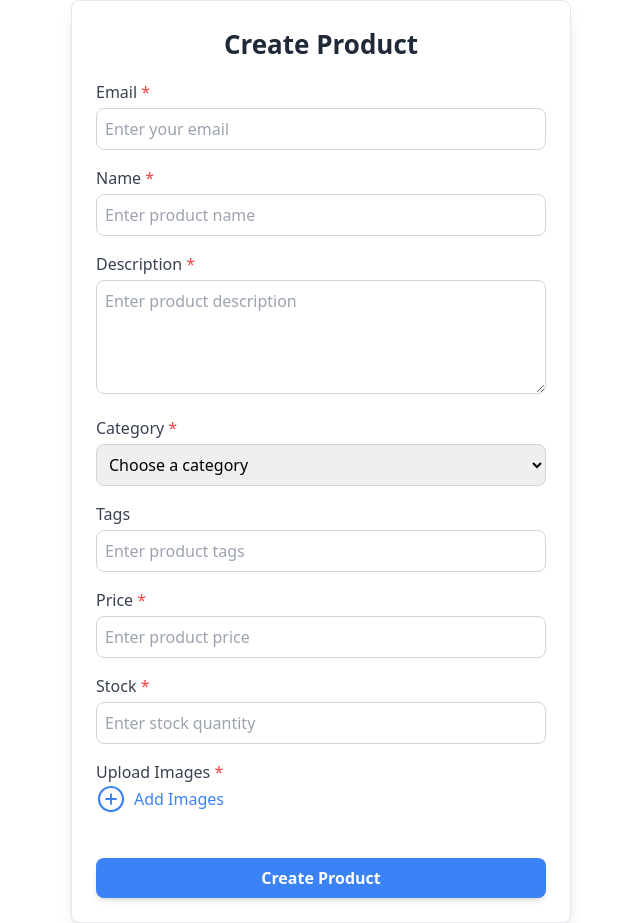
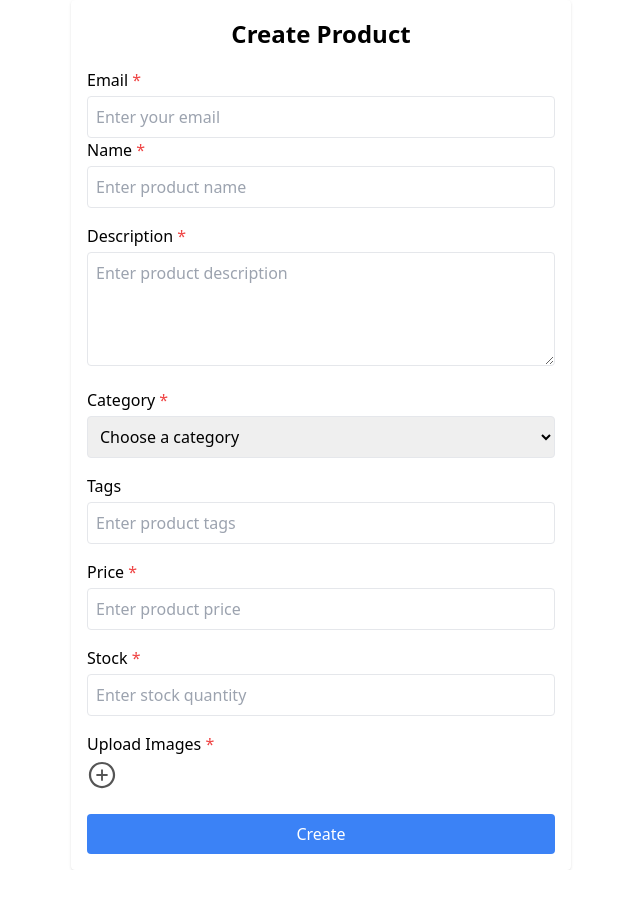
Before and after one commit to Vigneshkalvium/E-Commerce_follow_along, a React (Create React App) app in the folder frontend/: page /create-product in a window 1280 px wide. Shown: the whole page, without its empty margins (319-959 px from the left). After the commit the page ends 870 px from the top, so only its background shows below. Built offline with nearby package versions, Linux system fonts and the light colour scheme.

Commit message:
Milstone13

```diff
--- a/frontend/src/App.js
+++ b/frontend/src/App.js
@@ -11,7 +11,8 @@
         <Route path='/login' element={<LoginPage />} />
         <Route path='/signup' element={<SignupPage />} />
         <Route path='/create-product' element={<CreateProduct />} />
-        <Route path='/myproducts' element={<MyProducts/>} />
+        <Route path='/create-product/:id' element={<CreateProduct />} />
+        <Route path='/my-products' element={<MyProducts/>} />
       </Routes>
     </BrowserRouter>
   );
--- a/frontend/src/pages/createProduct.jsx
+++ b/frontend/src/pages/createProduct.jsx
@@ -1,8 +1,13 @@
 import React, { useState, useEffect } from "react";
 import { AiOutlinePlusCircle } from "react-icons/ai";
 import axios from "axios";
+import { useParams, useNavigate } from "react-router-dom";
 
 const CreateProduct = () => {
+    const { id } = useParams();
+    const navigate = useNavigate();
+    const isEdit = Boolean(id);
+
     const [images, setImages] = useState([]);
     const [previewImages, setPreviewImages] = useState([]);
     const [name, setName] = useState("");
@@ -14,37 +19,53 @@
     const [email, setEmail] = useState("");
 
     const categoriesData = [
-        "Electronics", "Fashion", "Books", "Home & Garden", "Beauty & Personal Care", "Toys & Games"
+        { title: "Electronics" },
+        { title: "Fashion" },
+        { title: "Books" },
+        { title: "Home Appliances" },
     ];
 
-    const handleImageChange = (e) => {
+    useEffect(() => {
+        if (isEdit) {
+            axios
+                .get(`http://localhost:8000/api/v2/product/product/${id}`)
+                .then((response) => {
+                    const p = response.data.product;
+                    setName(p.name);
+                    setDescription(p.description);
+                    setCategory(p.category);
+                    setTags(p.tags || "");
+                    setPrice(p.price);
+                    setStock(p.stock);
+                    setEmail(p.email);
+                    if (p.images && p.images.length > 0) {
+                        setPreviewImages(
+                            p.images.map((imgPath) => `http://localhost:8000${imgPath}`)
+                        );
+                    }
+                })
+                .catch((err) => {
+                    console.error("Error fetching product:", err);
+                });
+        }
+    }, [id, isEdit]);
+
+    const handleImagesChange = (e) => {
         const files = Array.from(e.target.files);
-        setImages((prevImages) => [...prevImages, ...files]);
+        setImages((prevImages) => prevImages.concat(files));
         const imagePreviews = files.map((file) => URL.createObjectURL(file));
-        setPreviewImages((prevPreviews) => [...prevPreviews, ...imagePreviews]);
+        setPreviewImages((prevPreviews) => prevPreviews.concat(imagePreviews));
     };
-
-    useEffect(() => {
-        return () => {
-            previewImages.forEach((url) => URL.revokeObjectURL(url));
-        };
-    }, [previewImages]);
 
     const handleSubmit = async (e) => {
         e.preventDefault();
-        console.log("Submitting form..."); // ✅ Debugging step
-
-        // Ensure numeric values are properly formatted
-        const formattedPrice = parseFloat(price);
-        const formattedStock = parseInt(stock, 10);
-
         const formData = new FormData();
         formData.append("name", name);
         formData.append("description", description);
         formData.append("category", category);
         formData.append("tags", tags);
-        formData.append("price", formattedPrice);
-        formData.append("stock", formattedStock);
+        formData.append("price", price);
+        formData.append("stock", stock);
         formData.append("email", email);
 
         images.forEach((image) => {
@@ -52,15 +73,26 @@
         });
 
         try {
-            console.log("Sending request to backend...");
-            const response = await axios.post("http://localhost:8000/api/v2/product/create-product", formData, {
-                headers: {
-                    "Content-Type": "multipart/form-data",
-                },
-            });
-
-            console.log("Response:", response.data);
-
+            if (isEdit) {
+                const response = await axios.put(
+                    `http://localhost:8000/api/v2/product/update-product/${id}`,
+                    formData,
+                    {
+                        headers: { "Content-Type": "multipart/form-data" },
+                    }
+                );
+                if (response.status === 200) {
+                    alert("Product updated successfully!");
+                    navigate("/my-products");
+                }
+            } else {
+                const response = await axios.post(
+                    "http://localhost:8000/api/v2/product/create-product",
+                    formData,
+                    {
+                        headers: { "Content-Type": "multipart/form-data" },
+                    }
+                );
                 if (response.status === 201) {
                     alert("Product created successfully!");
                     setImages([]);
@@ -73,135 +105,145 @@
                     setStock("");
                     setEmail("");
                 }
+            }
         } catch (err) {
-            console.error("Error creating product:", err.response?.data || err);
-            alert("Failed to create product. Please check the data and try again.");
+            console.error("Error creating/updating product:", err);
+            alert("Failed to save product. Please check the data and try again.");
         }
     };
 
     return (
-        <div className="w-[90%] max-w-[500px] bg-white shadow-lg rounded-lg p-6 mx-auto border border-gray-200">
-            <h5 className="text-[26px] font-bold text-center text-gray-800 mb-4">Create Product</h5>
+        <div className="w-[90%] max-w-[500px] bg-white shadow h-auto rounded-[4px] p-4 mx-auto">
+            <h5 className="text-[24px] font-semibold text-center">
+                {isEdit ? "Edit Product" : "Create Product"}
+            </h5>
             <form onSubmit={handleSubmit}>
-                <div className="mb-4">
-                    <label className="text-gray-700 font-medium">Email <span className="text-red-500">*</span></label>
+                <div className="mt-4">
+                    <label className="pb-1 block">
+                        Email <span className="text-red-500">*</span>
+                    </label>
                     <input
                         type="email"
                         value={email}
-                        className="w-full p-2 border border-gray-300 rounded-lg mt-1 focus:ring-2 focus:ring-blue-300"
+                        className="w-full p-2 border rounded"
                         onChange={(e) => setEmail(e.target.value)}
                         placeholder="Enter your email"
                         required
                     />
                 </div>
-
-                <div className="mb-4">
-                    <label className="text-gray-700 font-medium">Name <span className="text-red-500">*</span></label>
+                <div>
+                    <label className="pb-1 block">
+                        Name <span className="text-red-500">*</span>
+                    </label>
                     <input
                         type="text"
                         value={name}
-                        className="w-full p-2 border border-gray-300 rounded-lg mt-1 focus:ring-2 focus:ring-blue-300"
+                        className="w-full p-2 border rounded"
                         onChange={(e) => setName(e.target.value)}
                         placeholder="Enter product name"
                         required
                     />
                 </div>
-
-                <div className="mb-4">
-                    <label className="text-gray-700 font-medium">Description <span className="text-red-500">*</span></label>
+                <div className="mt-4">
+                    <label className="pb-1 block">
+                        Description <span className="text-red-500">*</span>
+                    </label>
                     <textarea
                         value={description}
-                        className="w-full p-2 border border-gray-300 rounded-lg mt-1 focus:ring-2 focus:ring-blue-300"
+                        className="w-full p-2 border rounded"
                         onChange={(e) => setDescription(e.target.value)}
                         placeholder="Enter product description"
                         rows="4"
                         required
                     ></textarea>
                 </div>
-
-                <div className="mb-4">
-                    <label className="text-gray-700 font-medium">Category <span className="text-red-500">*</span></label>
+                <div className="mt-4">
+                    <label className="pb-1 block">
+                        Category <span className="text-red-500">*</span>
+                    </label>
                     <select
-                        className="w-full p-2 border border-gray-300 rounded-lg mt-1 focus:ring-2 focus:ring-blue-300"
+                        className="w-full p-2 border rounded"
                         value={category}
                         onChange={(e) => setCategory(e.target.value)}
                         required
                     >
                         <option value="">Choose a category</option>
-                        {categoriesData.map((title) => (
-                            <option value={title} key={title}>
-                                {title}
+                        {categoriesData.map((i) => (
+                            <option value={i.title} key={i.title}>
+                                {i.title}
                             </option>
                         ))}
                     </select>
                 </div>
-
-                <div className="mb-4">
-                    <label className="text-gray-700 font-medium">Tags</label>
+                <div className="mt-4">
+                    <label className="pb-1 block">Tags</label>
                     <input
                         type="text"
                         value={tags}
-                        className="w-full p-2 border border-gray-300 rounded-lg mt-1 focus:ring-2 focus:ring-blue-300"
+                        className="w-full p-2 border rounded"
                         onChange={(e) => setTags(e.target.value)}
                         placeholder="Enter product tags"
                     />
                 </div>
-
-                <div className="mb-4">
-                    <label className="text-gray-700 font-medium">Price <span className="text-red-500">*</span></label>
+                <div className="mt-4">
+                    <label className="pb-1 block">
+                        Price <span className="text-red-500">*</span>
+                    </label>
                     <input
                         type="number"
                         value={price}
-                        className="w-full p-2 border border-gray-300 rounded-lg mt-1 focus:ring-2 focus:ring-blue-300"
+                        className="w-full p-2 border rounded"
                         onChange={(e) => setPrice(e.target.value)}
                         placeholder="Enter product price"
                         required
                     />
                 </div>
-
-                <div className="mb-4">
-                    <label className="text-gray-700 font-medium">Stock <span className="text-red-500">*</span></label>
+                <div className="mt-4">
+                    <label className="pb-1 block">
+                        Stock <span className="text-red-500">*</span>
+                    </label>
                     <input
                         type="number"
                         value={stock}
-                        className="w-full p-2 border border-gray-300 rounded-lg mt-1 focus:ring-2 focus:ring-blue-300"
+                        className="w-full p-2 border rounded"
                         onChange={(e) => setStock(e.target.value)}
                         placeholder="Enter stock quantity"
                         required
                     />
                 </div>
-
-                <div className="mb-4">
-                    <label className="text-gray-700 font-medium">Upload Images <span className="text-red-500">*</span></label>
+                <div className="mt-4">
+                    <label className="pb-1 block">
+                        {isEdit ? "Upload New Images (optional)" : "Upload Images"}{" "}
+                        <span className={isEdit ? "" : "text-red-500"}>*</span>
+                    </label>
                     <input
+                        name="image"
                         type="file"
                         id="upload"
                         className="hidden"
                         multiple
-                        onChange={handleImageChange}
-                        required
+                        onChange={handleImagesChange}
+                        required={!isEdit} //when creating a product this field is required
                     />
-                    <label htmlFor="upload" className="cursor-pointer flex items-center gap-2 text-blue-500 hover:text-blue-600 transition-all">
-                        <AiOutlinePlusCircle size={30} />
-                        <span className="font-medium">Add Images</span>
+                    <label htmlFor="upload" className="cursor-pointer">
+                        <AiOutlinePlusCircle size={30} color="#555" />
                     </label>
-                    <div className="flex flex-wrap mt-3 gap-2">
+                    <div className="flex flex-wrap mt-2">
                         {previewImages.map((img, index) => (
                             <img
                                 src={img}
                                 key={index}
                                 alt="Preview"
-                                className="w-[100px] h-[100px] object-cover rounded-lg shadow-md border border-gray-200"
+                                className="w-[100px] h-[100px] object-cover m-2"
                             />
                         ))}
                     </div>
                 </div>
-
                 <button
                     type="submit"
-                    className="w-full mt-4 bg-blue-500 text-white p-2 rounded-lg font-semibold shadow-md hover:bg-blue-600 transition-all"
+                    className="w-full mt-4 bg-blue-500 text-white p-2 rounded"
                 >
-                    Create Product
+                    {isEdit ? "Save Changes" : "Create"}
                 </button>
             </form>
         </div>
--- a/frontend/src/pages/myProducts.jsx
+++ b/frontend/src/pages/myProducts.jsx
@@ -1,5 +1,6 @@
 import React, { useEffect, useState } from "react";
 import Product from "../components/Products/Product";
+import MyProduct from "../components/MyProducts/myproduct";
 
 export default function MyProducts() {
     const [products, setProducts] = useState([]);
@@ -43,7 +44,7 @@
             <h1 className="text-3xl text-center text-white py-6">My products</h1>
             <div className="grid grid-cols-1 sm:grid-cols-2 md:grid-cols-3 lg:grid-cols-5 gap-4 p-4">
                 {products.map((product) => (
-                    <Product key={product._id} {...product} />
+                    <MyProduct key={product._id} {...product} />
                 ))}
             </div>
         </div>
```
Also changed, not shown: frontend/src/components/MyProducts/myproduct.jsx (added, +52 -0 lines), 2 other files (tests, documents, lock files or other folders). Lines whose indentation alone changed are shown as unchanged.
